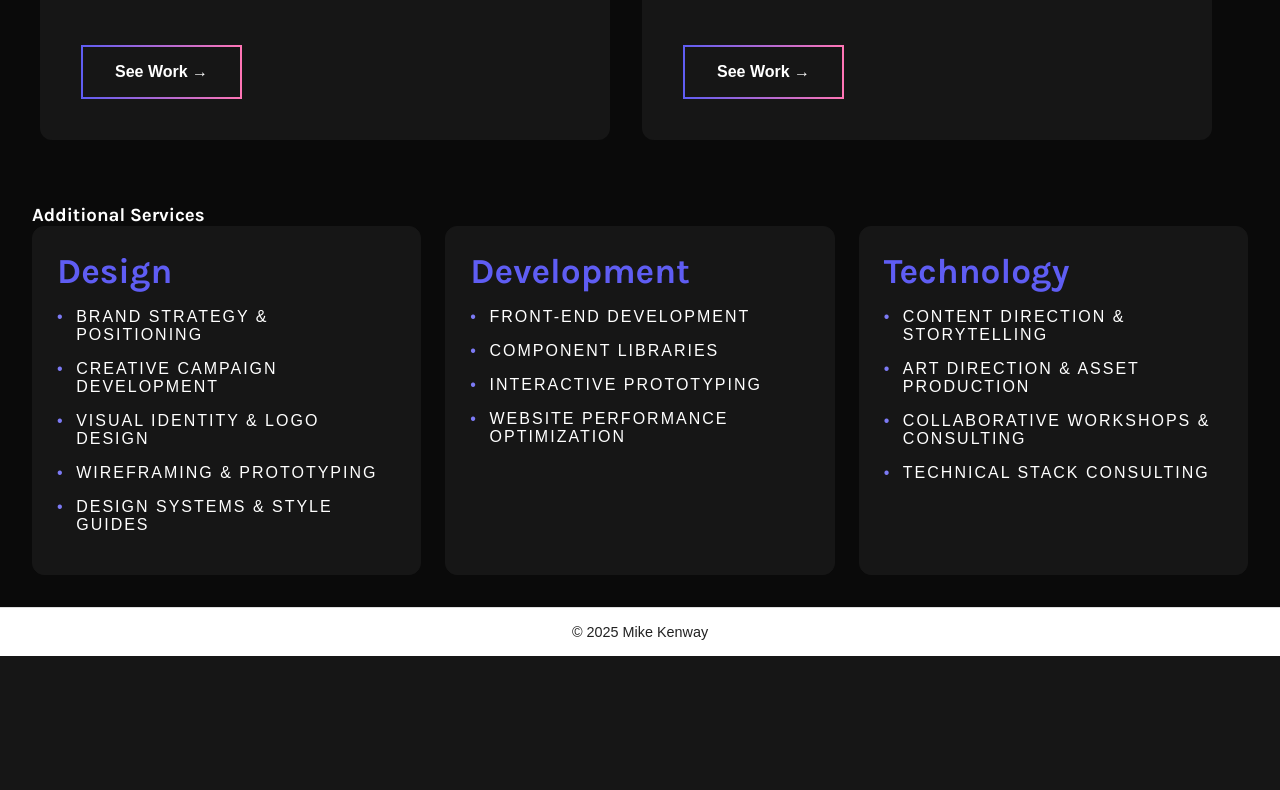
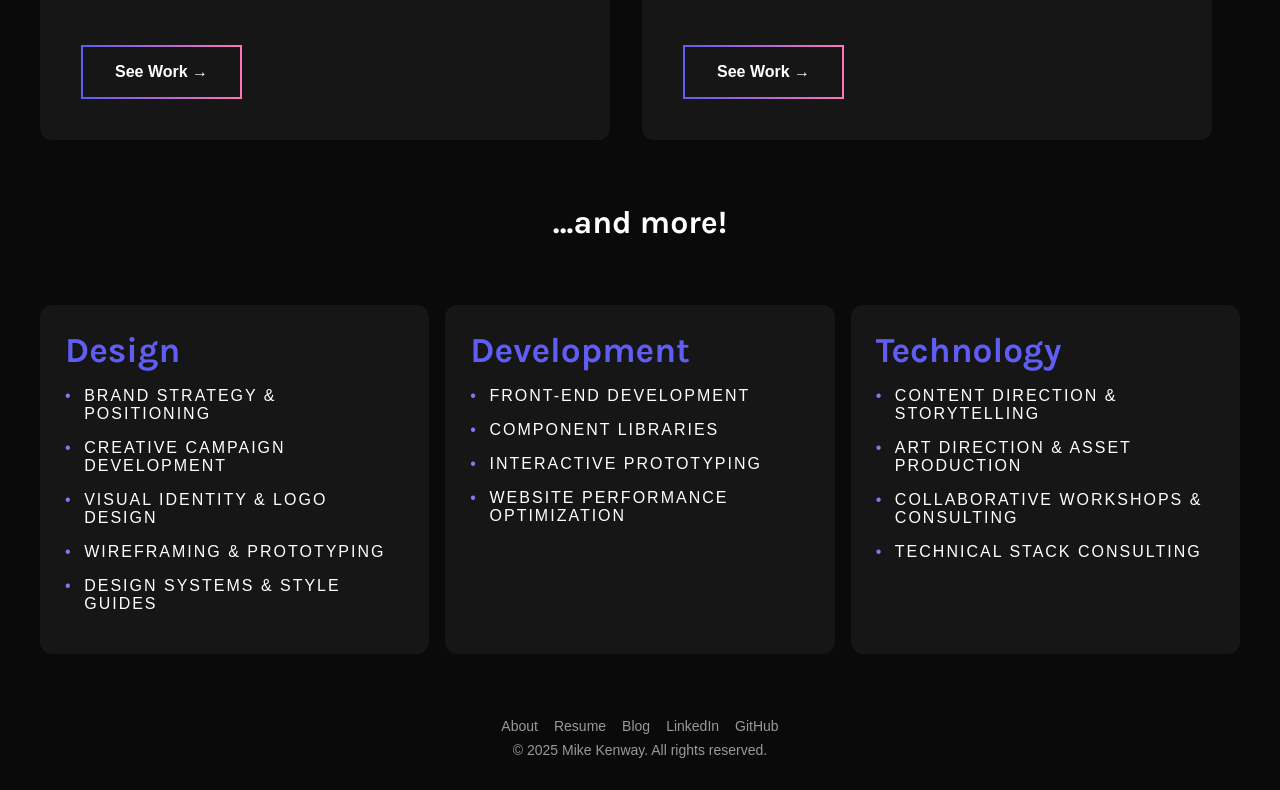
Before and after one commit to MikeKenway/mike-kenway, a Next.js app: page / in a window 1280 px wide. Shown: the part 1877-2667 px from the top of the page. Before the commit the page ends 2533 px from the top, so only its background shows below. Built offline with nearby package versions, Linux system fonts and the light colour scheme.

Commit message:
Added Footer, Small Adjustments

```diff
--- a/src/app/globals.css
+++ b/src/app/globals.css
@@ -137,6 +137,7 @@ main {
 .gap-1 {
   gap: 0.5rem;
 }
+
 
 .heading-home {
   color: var(--white);
--- a/src/app/layout.tsx
+++ b/src/app/layout.tsx
@@ -1,6 +1,7 @@
 import { ReactNode } from 'react';
 import styles from './layout.module.css';
 import Navbar from '../components/Navbar/Navbar';
+import Footer from '@/components/Footer/Footer';
 
 /*
 import { Inter } from 'next/font/google';
@@ -44,9 +45,7 @@ export default function Layout({ children }: { children: ReactNode }) {
         <div className={styles.pageWrapper}>
           <Navbar />
           <main className={styles.main}>{children}</main>
-          <footer className={styles.footer}>
-            <p>© {new Date().getFullYear()} Mike Kenway</p>
-          </footer>
+          <Footer />
         </div>
       </body>
     </html>
--- a/src/app/page.tsx
+++ b/src/app/page.tsx
@@ -10,7 +10,7 @@ export default function Home() {
       <h2 className='heading-home'>What Can I Do for You?</h2>
       <p className='container-small text-home'>
         I love helping people bring their ideas to life. Whether you need
-        thoughtful design, clear strategy, or both, I’m here to help shape
+        thoughtful design, clear strategy, or both, I&rsquo;m here to help shape
         projects that connect and make an impact.
       </p>
       <div className='container flex-row'>
--- a/src/components/AdditionalServices/AdditionalServices.module.css
+++ b/src/components/AdditionalServices/AdditionalServices.module.css
@@ -14,3 +14,18 @@
     flex-wrap: wrap;
     justify-content: center;
   }
+
+  .servicesLayout {
+    display: grid;
+    max-width: 1200px;
+    grid-template-columns: 1fr 1fr 1fr;
+    margin: auto;
+    gap: 1rem;
+  }
+
+  .andMore {
+    width: 100%;
+    font-size: 32px;
+    text-align: center;
+    margin-bottom: 4rem;
+  }
--- a/src/components/AdditionalServices/AdditionalServices.tsx
+++ b/src/components/AdditionalServices/AdditionalServices.tsx
@@ -1,10 +1,11 @@
 import ServiceListCard from '@/components/ServiceListCard/ServiceListCard'
+import styles from '@/components/AdditionalServices/AdditionalServices.module.css'
 
 export default function AdditionalServices() {
   return (
     <section className='home-services'>
-      <h3>Additional Services</h3>
-      <div style={{ display: 'flex', gap: '24px', flexWrap: 'wrap' }}>
+      <h3 className={styles.andMore}>...and more!</h3>
+      <div className={styles.servicesLayout}>
         <ServiceListCard
           title='Design'
           services={[
--- /dev/null
+++ b/src/components/Footer/Footer.module.css
@@ -0,0 +1,26 @@
+/* components/Footer/Footer.module.css */
+
+.footer {
+    padding: 2rem 1rem;
+    text-align: center;
+    font-size: 0.875rem;
+    color: #999;
+  }
+
+  .links {
+    margin-bottom: 0.5rem;
+  }
+
+  .links a {
+    margin: 0 0.5rem;
+    text-decoration: none;
+    color: #999;
+  }
+
+  .links a:hover {
+    text-decoration: underline;
+  }
+
+  .copy {
+    margin-top: 0.5rem;
+  }
--- /dev/null
+++ b/src/components/Footer/Footer.tsx
@@ -0,0 +1,33 @@
+// components/Footer/Footer.tsx
+
+import Link from 'next/link';
+import styles from './Footer.module.css';
+
+export default function Footer() {
+  return (
+    <footer className={styles.footer}>
+      <div className={styles.links}>
+        <Link href='/about'>About</Link>
+        <Link href='/resume'>Resume</Link>
+        <Link href='/blog'>Blog</Link>
+        <a
+          href='https://linkedin.com/in/yourprofile'
+          target='_blank'
+          rel='noopener noreferrer'
+        >
+          LinkedIn
+        </a>
+        <a
+          href='https://github.com/yourprofile'
+          target='_blank'
+          rel='noopener noreferrer'
+        >
+          GitHub
+        </a>
+      </div>
+      <div className={styles.copy}>
+        © 2025 Mike Kenway. All rights reserved.
+      </div>
+    </footer>
+  );
+}
--- /dev/null
+++ b/src/components/Footer/index.ts
@@ -0,0 +1 @@
+export * from './Footer';
--- a/src/components/ServiceCard/ServiceCard.module.css
+++ b/src/components/ServiceCard/ServiceCard.module.css
@@ -28,7 +28,7 @@
   /* Hover effects */
   .card:hover {
     border-color: var(--ekko-400);
-    box-shadow: 4px 4px 20px var(--ekko-400);
+    box-shadow: 0 0 5px 0 var(--ekko-400);
     transition: 150ms ease-in-out;
   }
 
--- a/src/components/ServiceListCard/ServiceListCard.module.css
+++ b/src/components/ServiceListCard/ServiceListCard.module.css
@@ -10,7 +10,9 @@
   }
 
   .card:hover {
-    box-shadow: 0 8px 20px rgb(0 0 0 / 10%);
+    border-color: var(--ekko-400);
+    box-shadow: 0 0 5px 0 var(--ekko-400);
+    transition: 150ms ease-in-out;
   }
 
   .title {
--- /dev/null
+++ b/src/components/index.ts
@@ -0,0 +1 @@
+export {Footer} from './Footer';
```
Also changed, not shown: test.html (deleted, +0 -134 lines).
